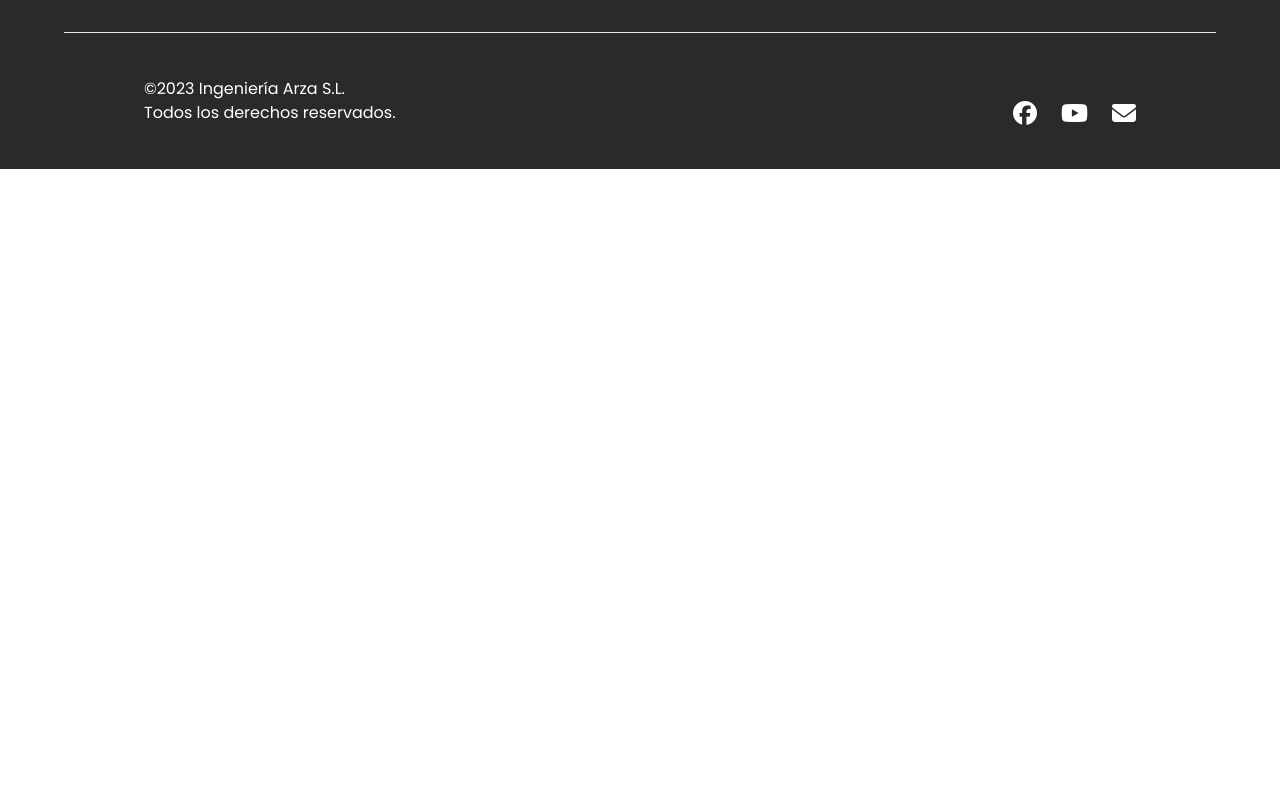
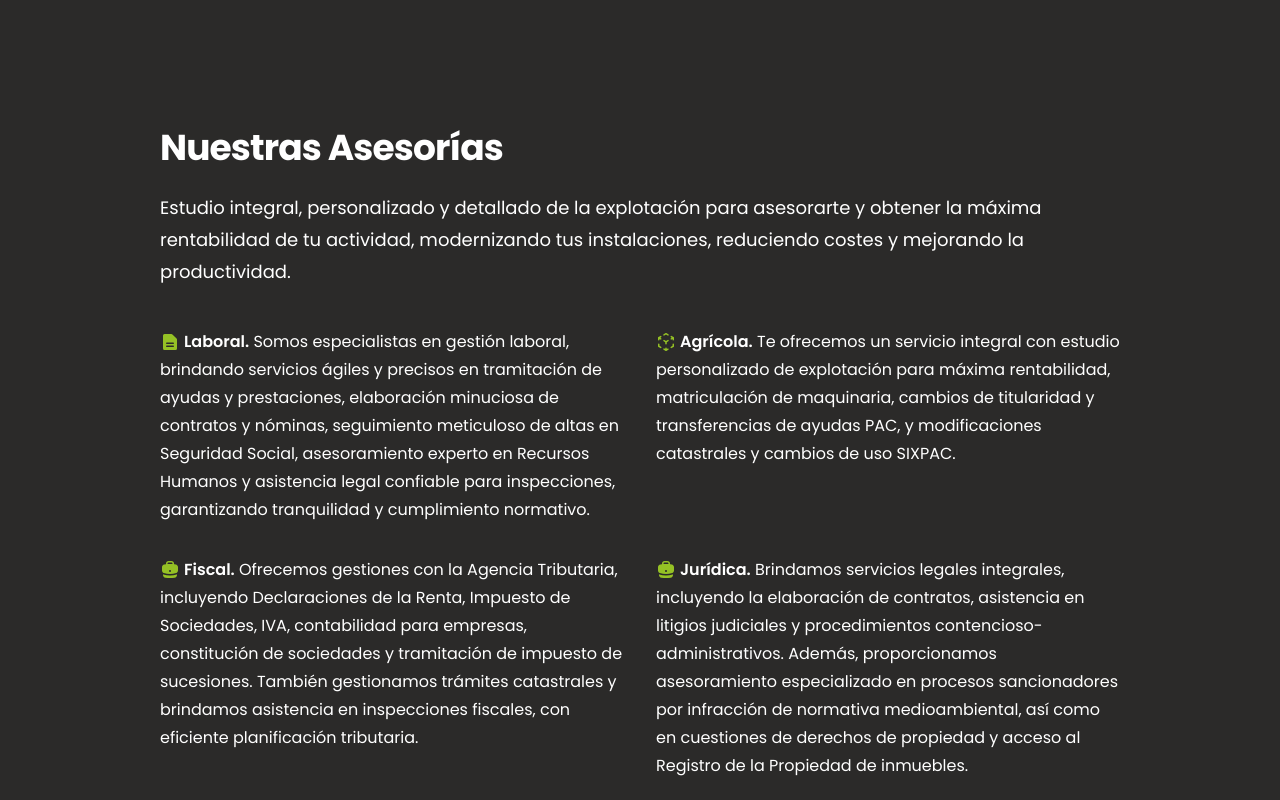
Before and after one commit to meeeww/iarza, a React (Vite) app: page /asesoria in a window 1280 px wide. Shown: the part 1080-1880 px from the top of the page. Before the commit the page ends 1249 px from the top, so only its background shows below. Built offline with nearby package versions, Linux system fonts and the light colour scheme.

Commit message:
Página de asesoría terminada

```diff
--- a/src/main.jsx
+++ b/src/main.jsx
@@ -3,6 +3,7 @@ import ReactDOM from 'react-dom/client'
 
 import Inicio from './pages/Inicio.jsx'
 import Subvenciones from './pages/Subvenciones.jsx';
+import Asesoria from './pages/Asesoria.jsx'
 import Contacto from './pages/Contacto.jsx';
 
 import NotFound from './pages/NotFound.jsx';
@@ -25,6 +26,10 @@ const router = createBrowserRouter([
     element: <Subvenciones />,
   },
   {
+    path: "/asesoria",
+    element: <Asesoria />,
+  },
+  {
     path: "/contacto",
     element: <Contacto />,
   },
--- /dev/null
+++ b/src/pages/Asesoria.jsx
@@ -0,0 +1,70 @@
+import MainLayout from "../layout/MainLayout";
+import Breadcrumb from '../componentes/Breadcrumb'
+
+import Visitanos from "../componentes/Visitanos";
+
+import {
+    DocumentTextIcon,
+    CubeTransparentIcon,
+    BriefcaseIcon
+} from '@heroicons/react/20/solid'
+
+const features = [
+    {
+        name: 'Laboral.',
+        description:
+            'Somos especialistas en gestión laboral, brindando servicios ágiles y precisos en tramitación de ayudas y prestaciones, elaboración minuciosa de contratos y nóminas, seguimiento meticuloso de altas en Seguridad Social, asesoramiento experto en Recursos Humanos y asistencia legal confiable para inspecciones, garantizando tranquilidad y cumplimiento normativo.',
+        icon: DocumentTextIcon,
+    },
+    {
+        name: 'Agrícola.',
+        description: 'Te ofrecemos un servicio integral con estudio personalizado de explotación para máxima rentabilidad, matriculación de maquinaria, cambios de titularidad y transferencias de ayudas PAC, y modificaciones catastrales y cambios de uso SIXPAC.',
+        icon: CubeTransparentIcon,
+    },
+    {
+        name: 'Fiscal.',
+        description: 'Ofrecemos gestiones con la Agencia Tributaria, incluyendo Declaraciones de la Renta, Impuesto de Sociedades, IVA, contabilidad para empresas, constitución de sociedades y tramitación de impuesto de sucesiones. También gestionamos trámites catastrales y brindamos asistencia en inspecciones fiscales, con eficiente planificación tributaria.',
+        icon: BriefcaseIcon,
+    },
+    {
+        name: 'Jurídica.',
+        description: 'Brindamos servicios legales integrales, incluyendo la elaboración de contratos, asistencia en litigios judiciales y procedimientos contencioso-administrativos. Además, proporcionamos asesoramiento especializado en procesos sancionadores por infracción de normativa medioambiental, así como en cuestiones de derechos de propiedad y acceso al Registro de la Propiedad de inmuebles.',
+        icon: BriefcaseIcon,
+    },
+]
+
+function Subvenciones() {
+    return (
+        <MainLayout>
+            <Breadcrumb texto={"Asesoría"} descripcion={"Aunamos experiencia y conocimientos para ayudarle a cumplir con sus obligaciones fiscales y laborales."} />
+            <div className="overflow-hidden py-24 sm:py-32 bg-[color:var(--colorGris)]" id="salto">
+                <div className="mx-auto max-w-7xl px-6 lg:px-8">
+                    <div className="mx-auto w-full lg:mx-0 lg:max-w-none flex items-center justify-center">
+                        <div>
+                            <div className="lg:w-[60rem] w-[23rem] sm:w-[30rem] lg:block flex flex-col justify-center">
+                                <p className="mt-2 text-3xl font-bold tracking-tight text-[color:var(--colorBlanco)] sm:text-4xl">Nuestras Asesorías</p>
+                                <p className="mt-6 text-lg leading-8 text-[color:var(--colorBlanco)]">
+                                Estudio integral, personalizado y detallado de la explotación para asesorarte y obtener la máxima rentabilidad de tu actividad, modernizando tus instalaciones, reduciendo costes y mejorando la productividad.
+                                </p>
+                                <dl className="mt-10 text-base leading-7 text-[color:var(--colorBlanco)] lg:max-w-none sm:grid grid-cols-2 gap-8">
+                                    {features.map((feature) => (
+                                        <div key={feature.name} className="relative sm:my-0 mt-4">
+                                            <dt className="inline font-semibold text-[color:var(--colorBlanco)] pl-6">
+                                                <feature.icon className="absolute left-0 h-5 w-5 top-1 text-[var(--colorPrincipal)]" />
+                                                {feature.name}
+                                            </dt>{' '}
+                                            <dd className="inline">{feature.description}</dd>
+                                        </div>
+                                    ))}
+                                </dl>
+                            </div>
+                        </div>
+                    </div>
+                </div>
+            </div>
+            <Visitanos />
+        </MainLayout>
+    )
+}
+
+export default Subvenciones
--- a/src/pages/Inicio.jsx
+++ b/src/pages/Inicio.jsx
@@ -46,7 +46,7 @@ function Inicio() {
                   {features.map((feature) => (
                     <div key={feature.name} className="relative sm:my-0 mt-4">
                       <dt className="inline font-semibold text-[color:var(--colorBlanco)] pl-6">
-                        <a href={"/" + (feature.name).slice(0, -1)} className="hover:text-[var(--colorPrincipal)] transiciones">
+                        <a href={"/" + (feature.name.charAt(0).toLowerCase()) + (feature.name).slice(0, -1).normalize("NFD").replace(/[\u0300-\u036f]/g, "").slice(1)} className="hover:text-[var(--colorPrincipal)] transiciones">
                           <feature.icon className="absolute left-0 h-5 w-5 top-1 text-[var(--colorPrincipal)]" />
                           {feature.name}
                         </a></dt>{' '}
```
